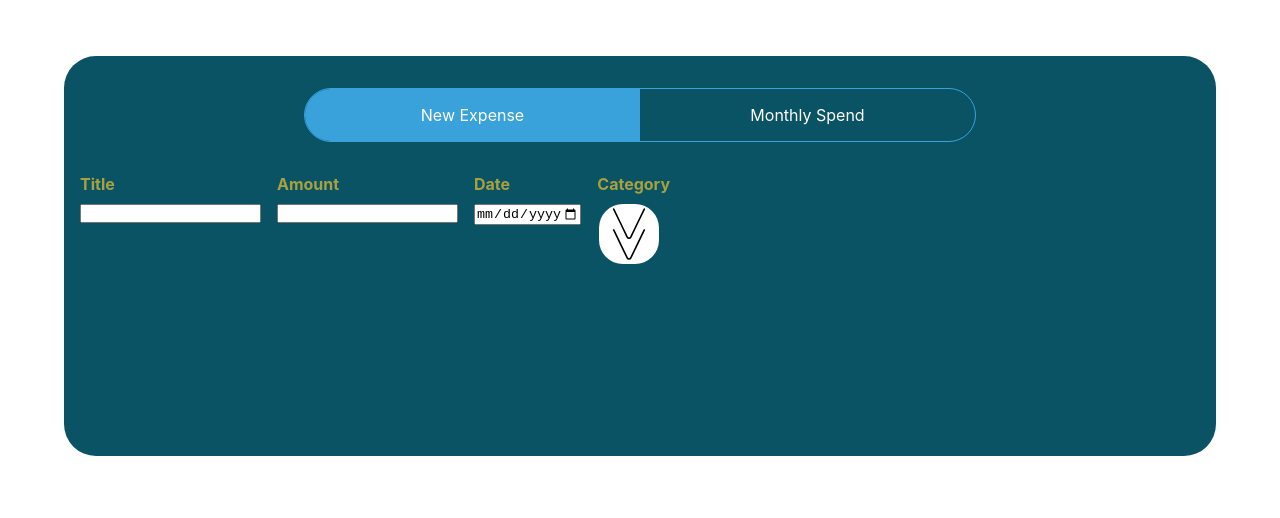
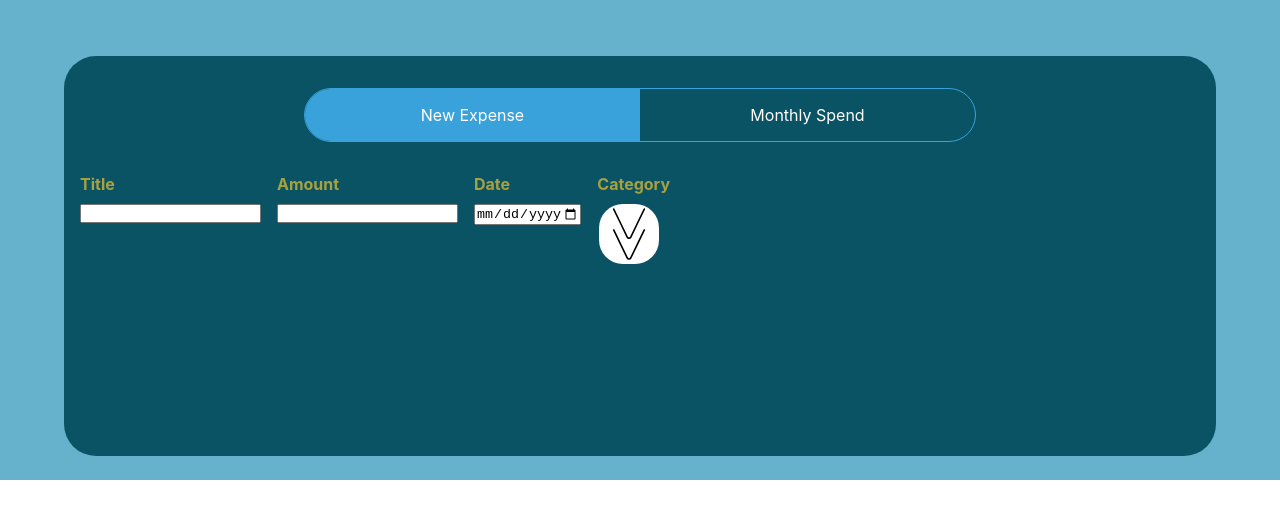
Before and after one commit to alantrieu/expense-tracker-commbank, a React (Create React App) app: page / in a window 1280 px wide. Shown: the top 518 px of the page. Built offline with nearby package versions, Linux system fonts and the light colour scheme.

Commit message:
cleaned up App files

```diff
--- a/src/App.css
+++ b/src/App.css
@@ -1,19 +1,6 @@
-/* .app {
-    background: grey;
-} */
-
 .App {
-    width: 100vw;
-    height: 100vh;
     display: flex;
     justify-content: center;
     overflow: hidden;
-    background-color: rgb(216, 216, 191);
+    background-color: #66b1cc;
 }
-
-/* .graph {
-    background: grey;
-    border: black;
-    padding: auto;
-    width: 10cm;
-} */
--- a/src/App.js
+++ b/src/App.js
@@ -3,7 +3,7 @@ import Tab from './Components/Tabs/Tab';
 
 const App = () => {
     return (
-    <div>
+    <div className="App">
         <Tab />
     </div>
     )
```
